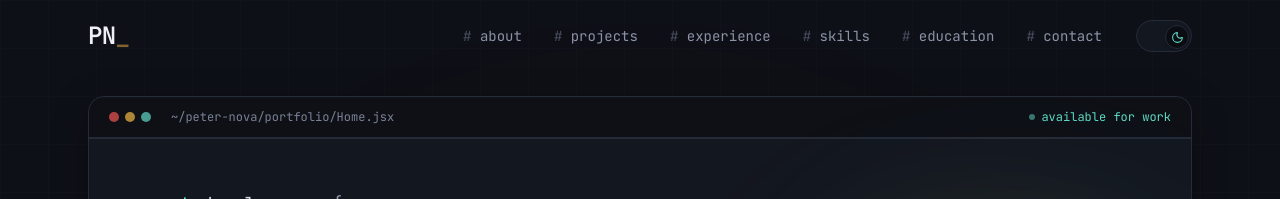
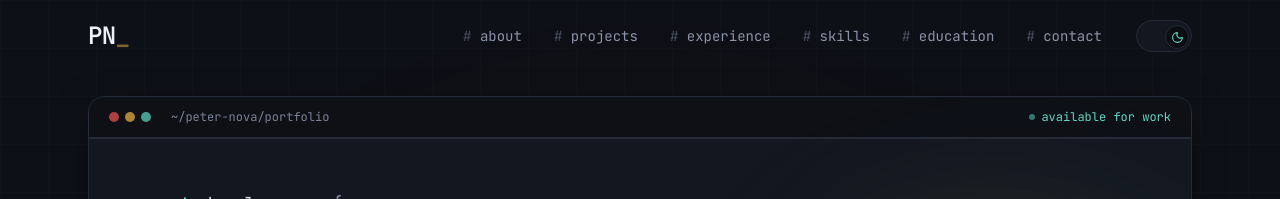
Before and after one commit to peterNova08/peter-portfolio, a React (Vite) app: page / in a window 1280 px wide. Shown: the top 199 px of the page. Built offline with nearby package versions, Linux system fonts and the light colour scheme.

Commit message:
just change the spacing of the react

```diff
--- a/src/components/Hero.jsx
+++ b/src/components/Hero.jsx
@@ -58,7 +58,7 @@ function Hero() {
                 <span className="w-2.5 h-2.5 rounded-full bg-[#5fd9c4]/70" />
               </span>
               <span className={`ml-3 font-mono text-xs truncate ${t.chromeText}`}>
-                ~/peter-nova/portfolio/Home.jsx
+                ~/peter-nova/portfolio
               </span>
             </div>
             <span className="flex items-center gap-1.5 font-mono text-xs shrink-0">
```
